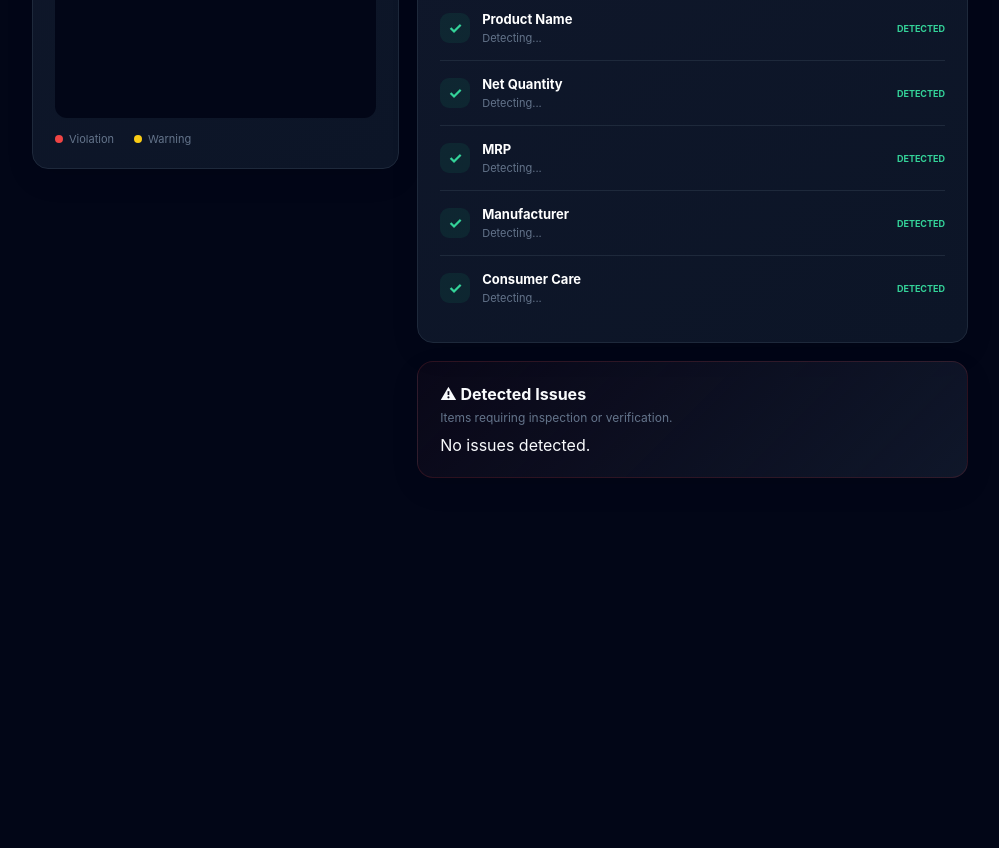
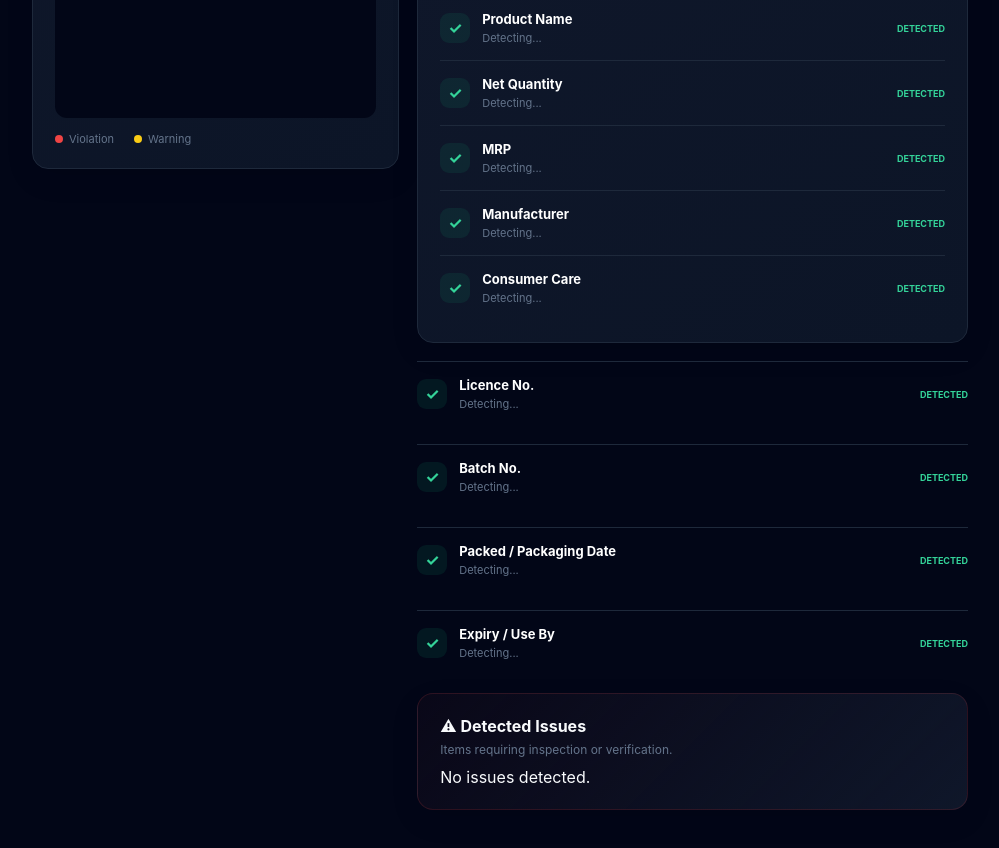
Before and after one commit to Ankit5124/web-scanner, a plain HTML site: page result.html in a window 1280 px wide. Shown: the part 376-1224 px from the top of the page, without its empty margins (270-1269 px from the left). Before the commit the page ends 896 px from the top, so only its background shows below. Drawn offline with Linux system fonts and the light colour scheme.

Commit message:
Refactor result.html for compliance analysis display
Updated the HTML structure and JavaScript logic for the analysis result page, including improved handling of compliance data and UI elements.

```diff
--- a/result.html
+++ b/result.html
@@ -265,6 +265,7 @@
 
                 <!-- CONSUMER CARE -->
 
+
                 <div class="declaration">
 
                     <div class="declaration-icon success-icon">
@@ -290,6 +291,112 @@
                 </div>
 
             </div>
+            <!-- LICENCE NUMBER -->
+
+<div class="declaration">
+
+    <div class="declaration-icon success-icon">
+        ✓
+    </div>
+
+    <div class="declaration-info">
+
+        <strong>
+            Licence No.
+        </strong>
+
+        <span id="licenseNumber">
+            Detecting...
+        </span>
+
+    </div>
+
+    <span id="licenseStatus" class="status-success">
+        DETECTED
+    </span>
+
+</div>
+
+
+<!-- BATCH NUMBER -->
+
+<div class="declaration">
+
+    <div class="declaration-icon success-icon">
+        ✓
+    </div>
+
+    <div class="declaration-info">
+
+        <strong>
+            Batch No.
+        </strong>
+
+        <span id="batchNumber">
+            Detecting...
+        </span>
+
+    </div>
+
+    <span id="batchStatus" class="status-success">
+        DETECTED
+    </span>
+
+</div>
+
+
+<!-- PACKING DATE -->
+
+<div class="declaration">
+
+    <div class="declaration-icon success-icon">
+        ✓
+    </div>
+
+    <div class="declaration-info">
+
+        <strong>
+            Packed / Packaging Date
+        </strong>
+
+        <span id="packedDate">
+            Detecting...
+        </span>
+
+    </div>
+
+    <span id="packedStatus" class="status-success">
+        DETECTED
+    </span>
+
+</div>
+
+
+<!-- EXPIRY DATE -->
+
+<div class="declaration">
+
+    <div class="declaration-icon success-icon">
+        ✓
+    </div>
+
+    <div class="declaration-info">
+
+        <strong>
+            Expiry / Use By
+        </strong>
+
+        <span id="expiryDate">
+            Detecting...
+        </span>
+
+    </div>
+
+    <span id="expiryStatus" class="status-success">
+        DETECTED
+    </span>
+
+</div>
 
 
             <!-- VIOLATIONS -->
```
